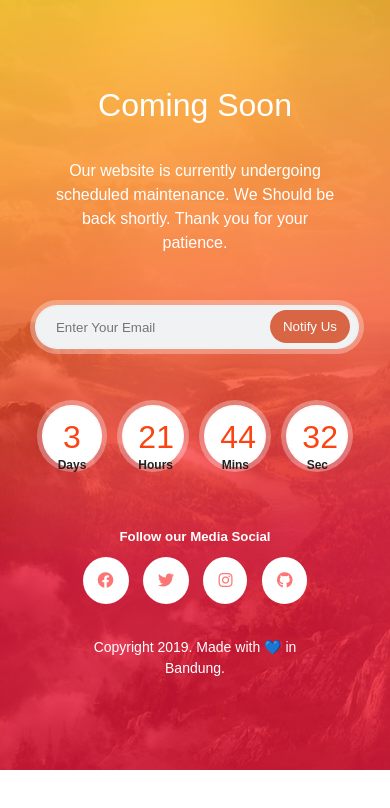
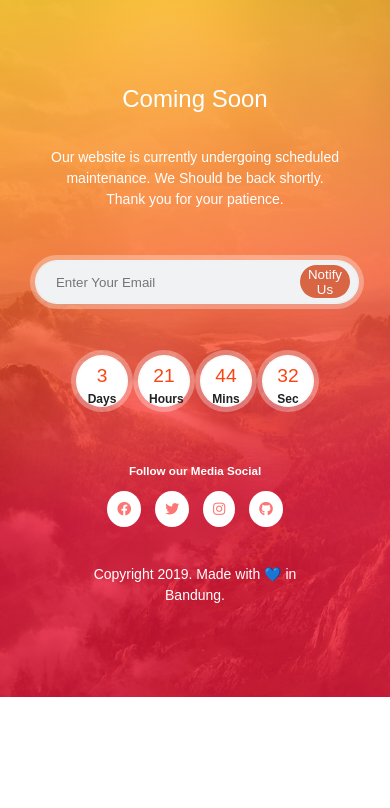
Before and after one commit to dikaa7/coming-soon, a plain HTML site: page index.html in a window 390 px wide. Drawn offline with Linux system fonts and the light colour scheme.

Commit message:
fix responsive <400px

```diff
--- a/styles.css
+++ b/styles.css
@@ -204,6 +204,10 @@ body {
 		height: 30px;
 	}
 
+	.countdown-number{
+		font-size: 1.2rem;
+	}
+
 	.email-input-area{
 		width: 300px;
 		height: 40px;
@@ -212,5 +216,28 @@ body {
 	.submit-btn{
 		width: 80px;
 	}
+}
 
+@media (max-width: 400px){
+	body{
+		font-size: 14px;
+	}
+
+	.title{
+		font-size: 1.5rem;
+	}
+
+	.countdown-box{
+		margin: 5px;
+		padding: 10px;
+	}
+
+	.submit-btn{
+		width: 50px;
+	}
+
+	.social-icon{
+		padding: 10px;
+		margin: 20px 5px;
+	}
 }
```
